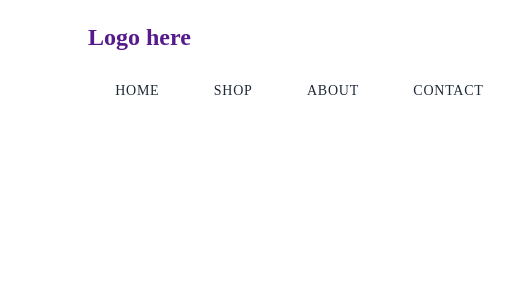
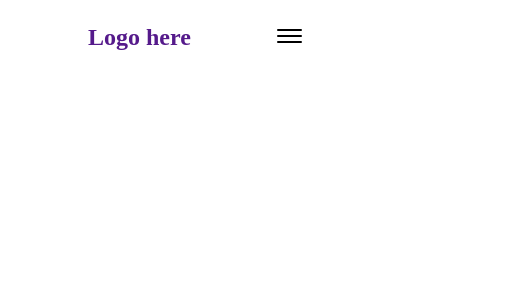
Before and after one commit to benlittlenz/art-store, a Next.js app: page / in a window 390 px wide. Shown: the top 300 px of the page, 511 px wide, since content can reach past the window. Built offline with nearby package versions, Linux system fonts and the light colour scheme.

Commit message:
Feat: Added responsiveness

```diff
--- a/components/Navbar/index.tsx
+++ b/components/Navbar/index.tsx
@@ -1,19 +1,24 @@
+import { useState } from "react";
 import styled from 'styled-components';
+import { SearchIcon, ShoppingCartIcon } from "@heroicons/react/outline";
 
 export function Navbar() {
+  const [openHamburger, setOpenHamburger] = useState(false);
   return (
     <Nav>
       <Logo href="">Logo here</Logo>
-      <Hamburger>
+      <Hamburger onClick={() => setOpenHamburger(!openHamburger)}>
         <span />
         <span />
         <span />
       </Hamburger>
-      <Menu>
+      <Menu hamburgerOpen={openHamburger}>
         <NavLink href="">Home</NavLink>
         <NavLink href="">Shop</NavLink>
         <NavLink href="">About</NavLink>
         <NavLink href="">Contact</NavLink>
+        <SearchNavIcon />
+        <CartNavIcon />
       </Menu>
     </Nav>
   );
@@ -27,7 +32,23 @@ const Nav = styled.nav`
   flex-wrap: wrap;
 `;
 
-const Hamburger = styled.div``;
+const Hamburger = styled.div`
+  display: none;
+  flex-direction: column;
+  cursor: pointer;
+
+  span {
+    height: 2px;
+    width: 25px;
+    background-color: black;
+    margin-bottom: 4px;
+    border-radius: 5px;
+  }
+
+  @media (max-width: 768px) {
+    display: flex;
+  }
+`;
 
 const NavLink = styled.a`
   padding: 1rem 1.7rem;
@@ -48,11 +69,38 @@ const NavLink = styled.a`
   }
 `;
 
+const SearchNavIcon = styled(SearchIcon)`
+  width: 24px;
+  height: 24px;
+  padding-right: 8px;
+
+  @media (max-width: 768px) {
+    display: none;
+  }
+`;
+
+const CartNavIcon = styled(ShoppingCartIcon)`
+  width: 24px;
+  height: 24px;
+
+  @media (max-width: 768px) {
+    display: none;
+  }
+`;
+
 const Menu = styled.div`
   display: flex;
   justify-content: space-between;
   align-items: center;
   position: relative;
+
+  @media (max-width: 768px) {
+    overflow: hidden;
+    flex-direction: column;
+    width: 100%;
+    max-height: ${({ hamburgerOpen }) => hamburgerOpen ? '300px' : '0'};
+    transition: max-height 0.2s ease-in;
+  }
 `;
 
 const Logo = styled.a`
--- a/package.json
+++ b/package.json
@@ -7,6 +7,7 @@
     "type-check": "tsc"
   },
   "dependencies": {
+    "@heroicons/react": "^1.0.5",
     "next": "latest",
     "react": "^17.0.2",
     "react-dom": "^17.0.2",
```
Also changed, not shown: 1 other file (tests, documents, lock files or other folders).
